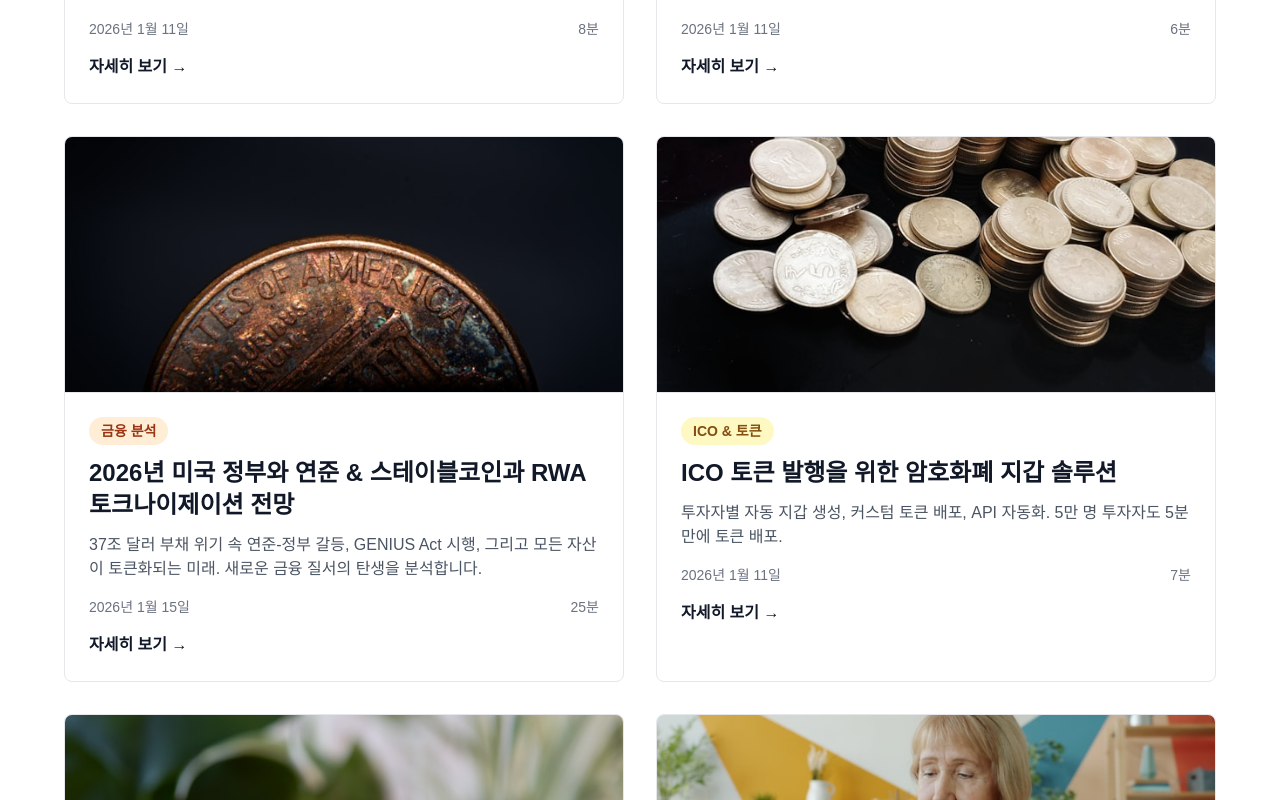
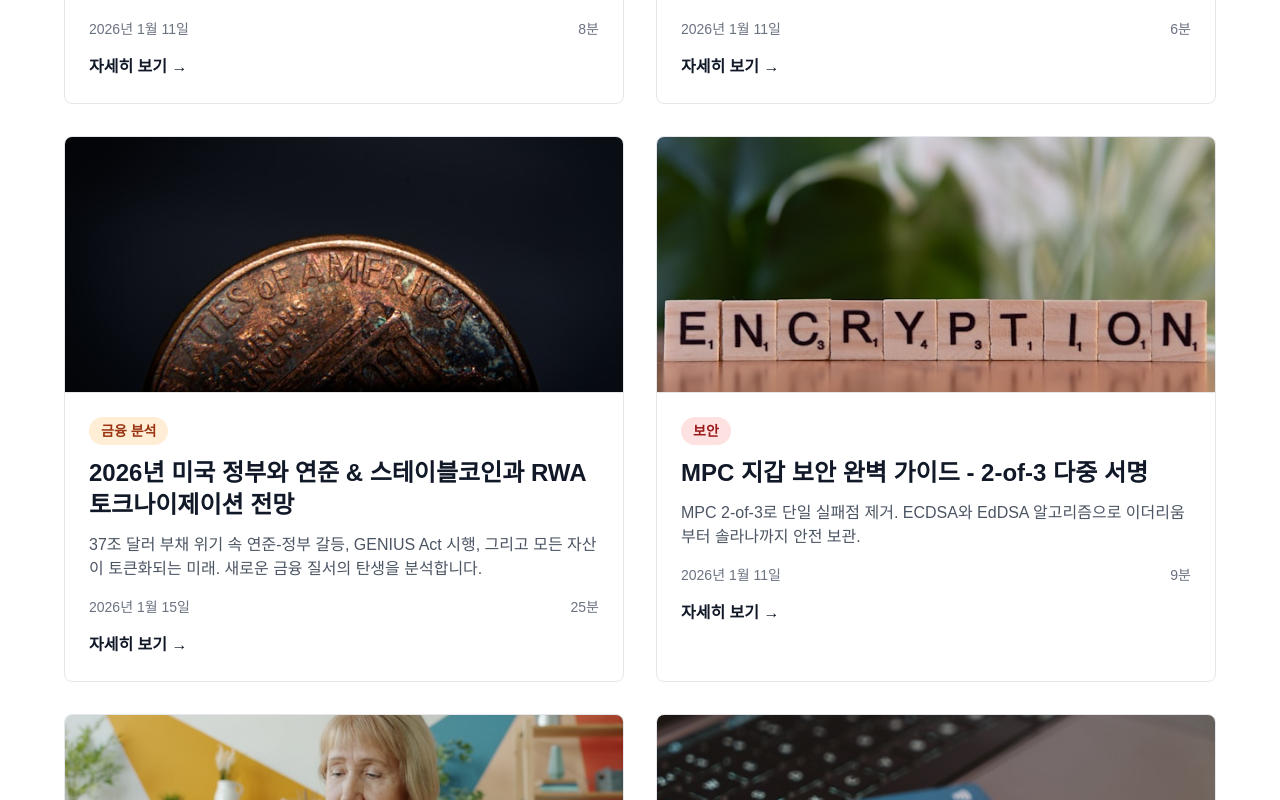
Before and after one commit to walits/walits-landing, a Next.js app: page /blog in a window 1280 px wide. Shown: the part 680-1480 px from the top of the page. Built offline with nearby package versions, Linux system fonts and the light colour scheme.

Commit message:
Remove ICO token issuance blog post from listing
Removed "ICO 토큰 발행을 위한 암호화폐 지갑 솔루션" from blog list.
Blog directory remains but post is no longer visible in listing.

Co-Authored-By: Claude Sonnet 4.5 <noreply@anthropic.com>

```diff
--- a/app/blog/page.tsx
+++ b/app/blog/page.tsx
@@ -42,16 +42,6 @@ export default function BlogPage() {
           date: '2026년 1월 15일',
           readTime: '25분',
           image: '/blog/tokenize.jpg',
-        },
-        {
-          id: 'ico-token-issuance-wallet',
-          category: 'ICO & 토큰',
-          categoryColor: 'bg-yellow-100 text-yellow-800',
-          title: 'ICO 토큰 발행을 위한 암호화폐 지갑 솔루션',
-          excerpt: '투자자별 자동 지갑 생성, 커스텀 토큰 배포, API 자동화. 5만 명 투자자도 5분 만에 토큰 배포.',
-          date: '2026년 1월 11일',
-          readTime: '7분',
-          image: '/blog/ico-wallet.jpg',
         },
         {
           id: 'mpc-wallet-security-guide',
@@ -180,16 +170,6 @@ export default function BlogPage() {
           date: 'January 15, 2026',
           readTime: '25 min read',
           image: '/blog/tokenize.jpg',
-        },
-        {
-          id: 'ico-token-issuance-wallet',
-          category: 'ICO & Token',
-          categoryColor: 'bg-yellow-100 text-yellow-800',
-          title: 'Crypto Wallet Solution for ICO Token Issuance',
-          excerpt: 'Auto wallet creation per investor, custom token distribution, API automation. Distribute to 50K investors in 5 minutes.',
-          date: 'January 11, 2026',
-          readTime: '7 min read',
-          image: '/blog/ico-wallet.jpg',
         },
         {
           id: 'mpc-wallet-security-guide',
```
